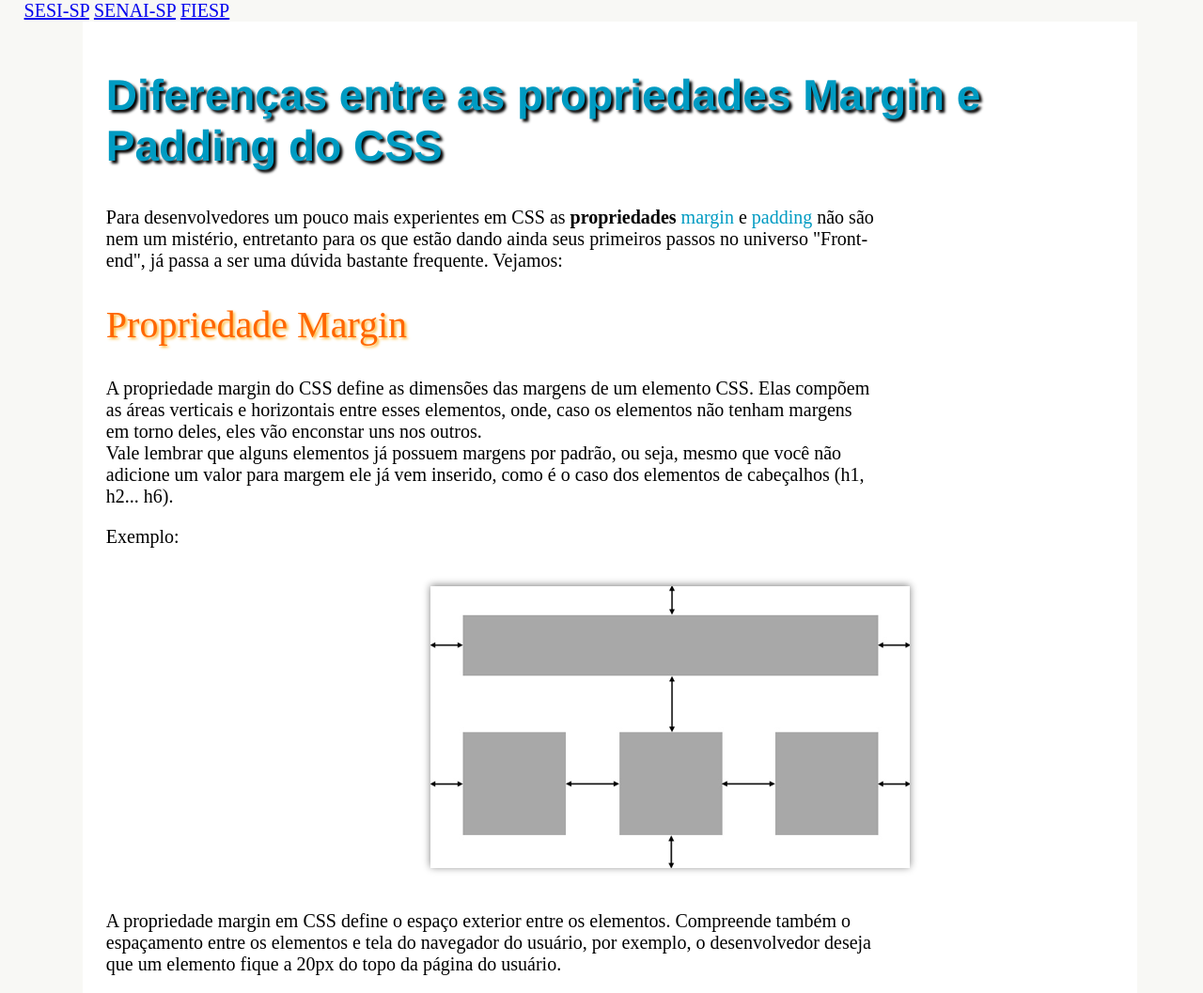
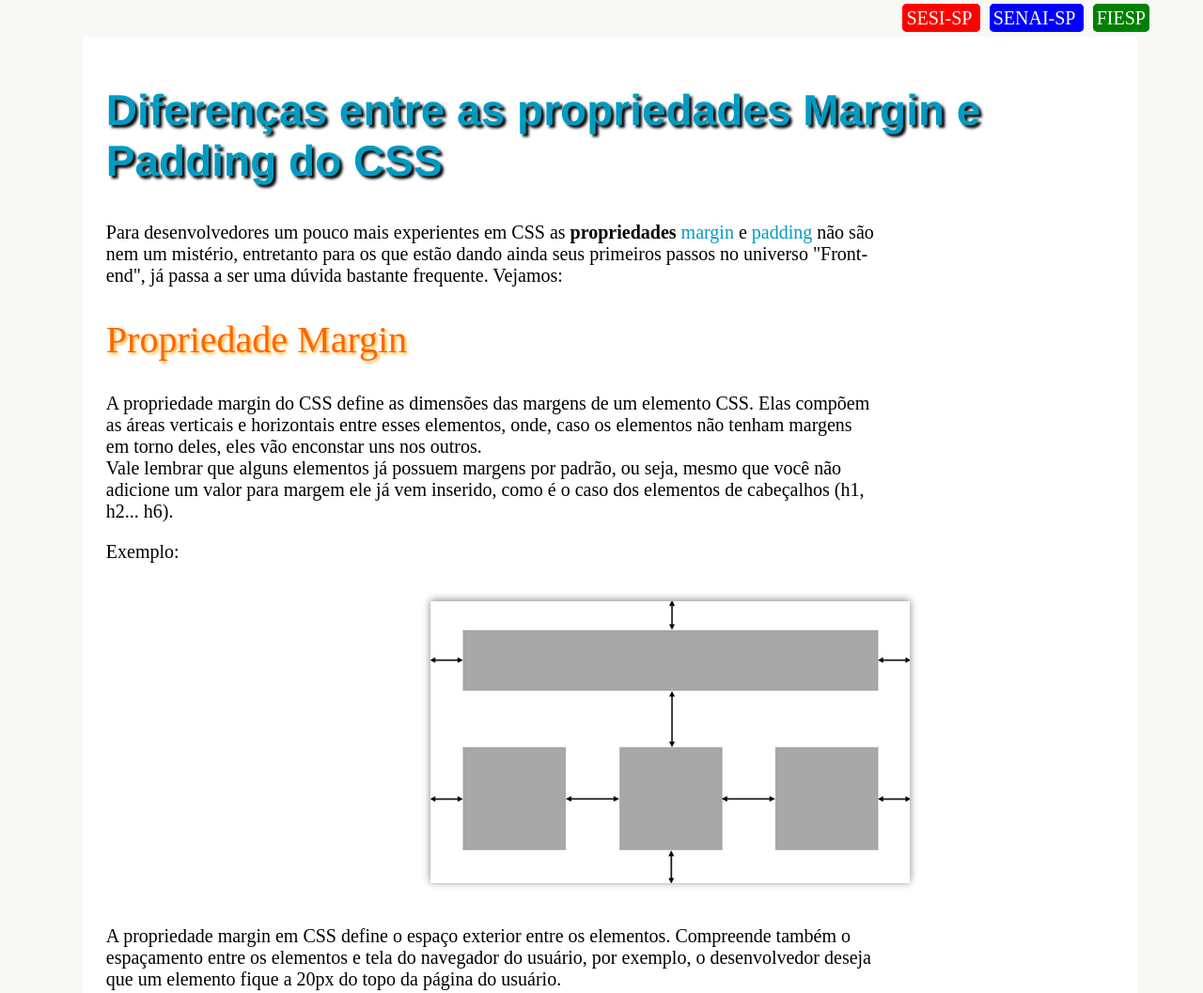
Before and after one commit to Dias-01001/Web-Designer, a plain HTML site: page SENAI/CSS/1 - Box Model/index.html in a window 1280 px wide. Shown: the top 1057 px of the page at 94% size. Drawn offline with Linux system fonts and the light colour scheme.

Commit message:
atividade de CSS

```diff
--- a/SENAI/CSS/1 - Box Model/index.html
+++ b/SENAI/CSS/1 - Box Model/index.html
@@ -9,14 +9,14 @@
   <body>
 
     <header>
-      <nav>
-        <span>
+      <nav class="nav_btn">
+        <span class="btn_sesi">
           <a href="https://www.sesisp.org.br/" target="_blank">SESI-SP</a>
         </span>
-        <span>
+        <span class="btn_senai">
           <a href="https://www.sp.senai.br/" target="_blank">SENAI-SP</a>
         </span>
-        <span>
+        <span class="btn_fiesp">
           <a href="https://www.fiesp.com.br/" target="_blank">FIESP</a>
         </span>
       </nav>
--- a/SENAI/CSS/1 - Box Model/style.css
+++ b/SENAI/CSS/1 - Box Model/style.css
@@ -9,6 +9,7 @@ main{
     margin: 0 5%;
     background-color: white;
     padding: 1% 0 5% 2%;
+    border-radius: 5px;
 }
 
 h1 {
@@ -45,3 +46,37 @@ img {
 p {
   padding-right: 25%;
 }
+
+.nav_btn{
+  width: 100%;
+  margin-bottom: 1vh;
+  margin-top: 1vh;
+}
+
+.nav_btn span{
+  margin-right: 10px;
+  text-decoration: none;
+  padding: 2px;
+  border-radius: 5px;
+}
+.nav_btn a{
+  text-decoration: none;
+  color: white;
+}
+
+.btn_sesi{
+  margin-left: 75%;
+  border: red solid 2px;
+  background-color: red
+
+}
+
+.btn_senai{
+  border: blue solid 2px;
+  background-color: blue;
+}
+
+.btn_fiesp{
+  border: green 2px solid;
+  background-color: green;
+}
```
Also changed, not shown: SENAI/CSS/Joker.txt (deleted).
